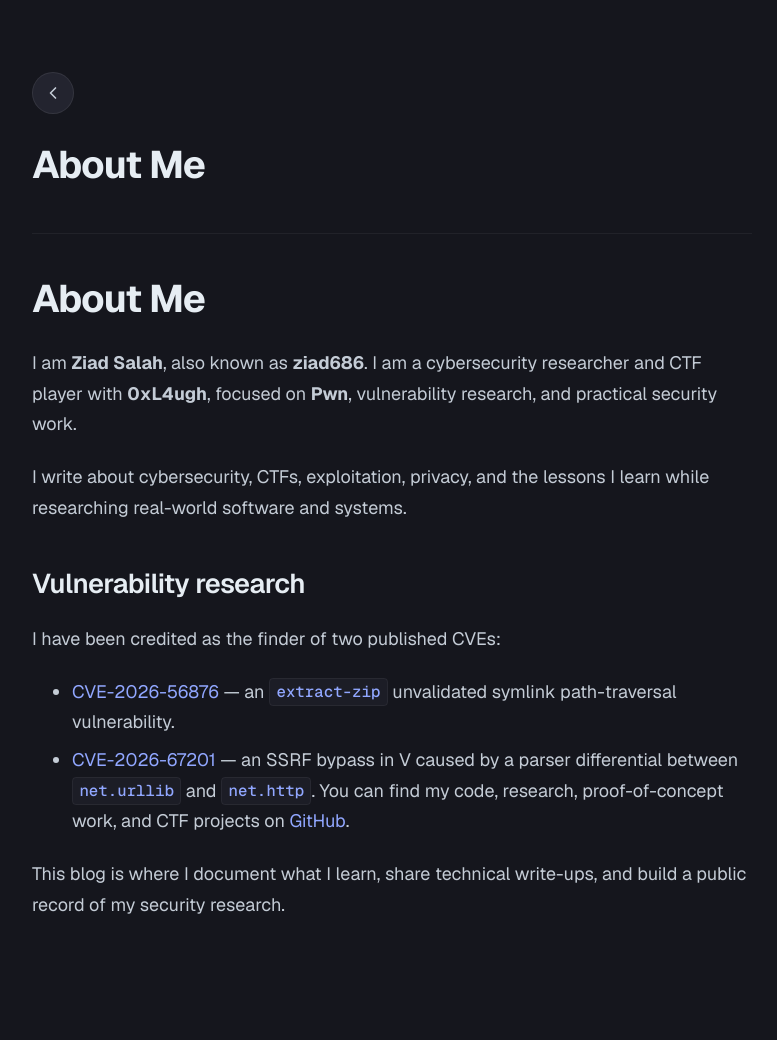
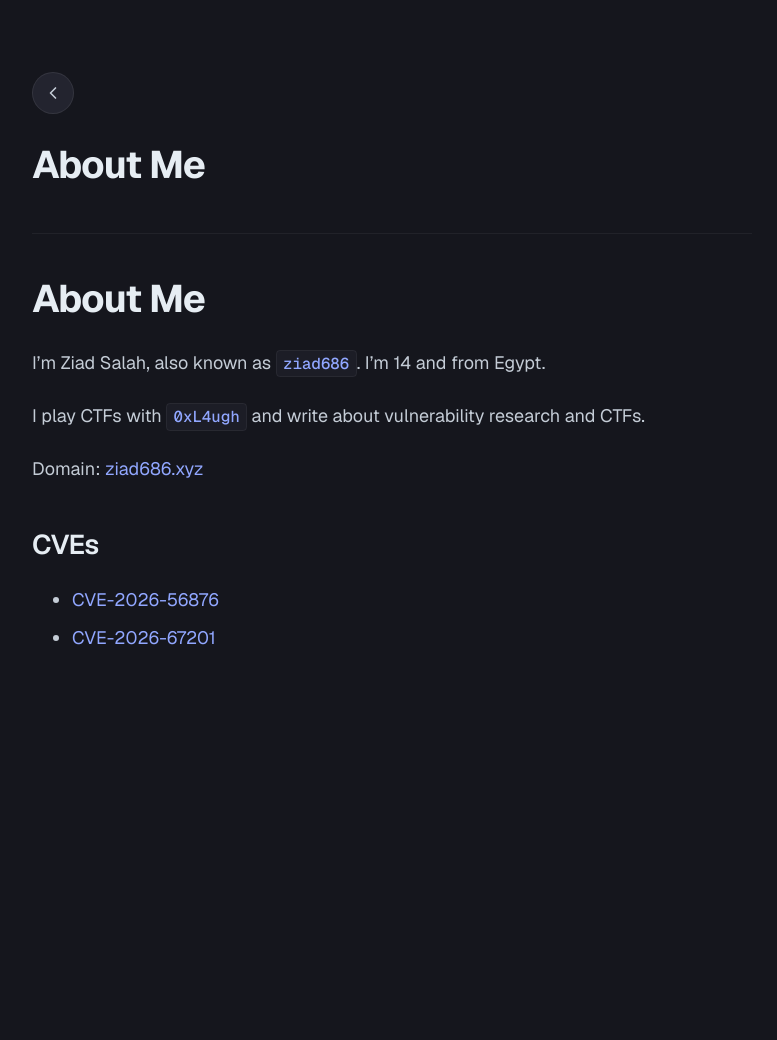
Before and after one commit to ziad626/ziad686-blog, a Jekyll site: the page built from about.md, in a window 1280 px wide. Shown: the whole page, without its empty margins (248-1025 px from the left). Built offline with Jekyll 4.4.1, drawn with Linux system fonts in a browser that asks for light colours; after the commit the page ends 900 px from its top, so only the background shows below that.

Commit message:
Update about.md

```diff
--- a/about.md
+++ b/about.md
@@ -1,37 +1,17 @@
 ---
-
 layout: post
-
 title: About Me
-
 ---
-
-
 
 # About Me
 
+I'm Ziad Salah, also known as `ziad686`. I'm 14 and from Egypt.
 
+I play CTFs with `0xL4ugh` and write about vulnerability research and CTFs.
 
-I am **Ziad Salah**, also known as **ziad686**. I am a cybersecurity researcher and CTF player with **0xL4ugh**, focused on **Pwn**, vulnerability research, and practical security work.
+Domain: [ziad686.xyz](https://ziad686.xyz)
 
+## CVEs
 
-
-I write about cybersecurity, CTFs, exploitation, privacy, and the lessons I learn while researching real-world software and systems.
-
-
-
-## Vulnerability research
-
-
-
-I have been credited as the finder of two published CVEs:
-
-
-
-- [CVE-2026-56876](https://www.cve.org/CVERecord?id=CVE-2026-56876) — an `extract-zip` unvalidated symlink path-traversal vulnerability.
-- [CVE-2026-67201](https://opencve.alliance.unm.edu/cve/CVE-2026-67201) — an SSRF bypass in V caused by a parser differential between `net.urllib` and `net.http`.
-You can find my code, research, proof-of-concept work, and CTF projects on [GitHub](https://github.com/ziad626).
-
-
-
-This blog is where I document what I learn, share technical write-ups, and build a public record of my security research.
+- [CVE-2026-56876](https://www.cve.org/CVERecord?id=CVE-2026-56876)
+- [CVE-2026-67201](https://opencve.alliance.unm.edu/cve/CVE-2026-67201)
```
